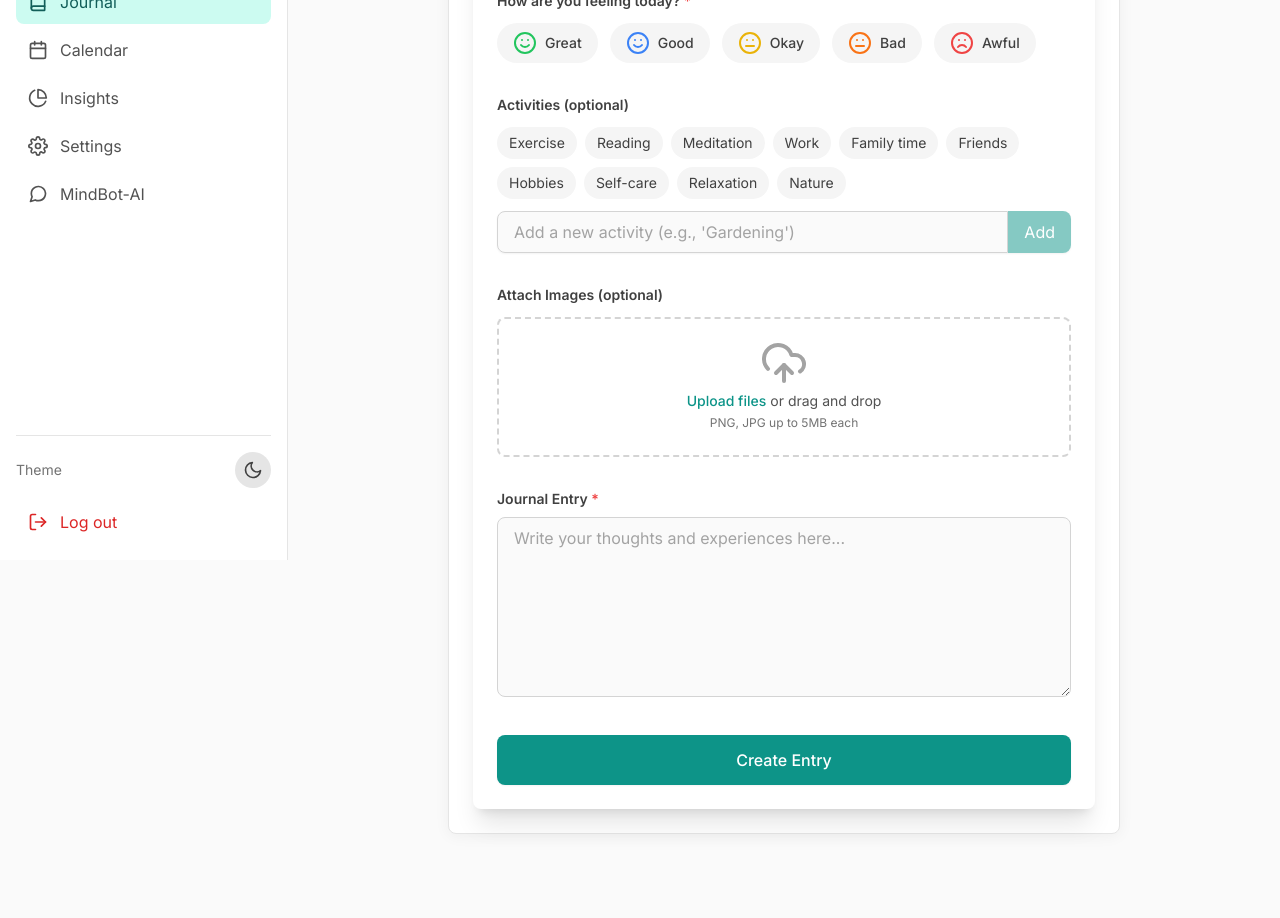
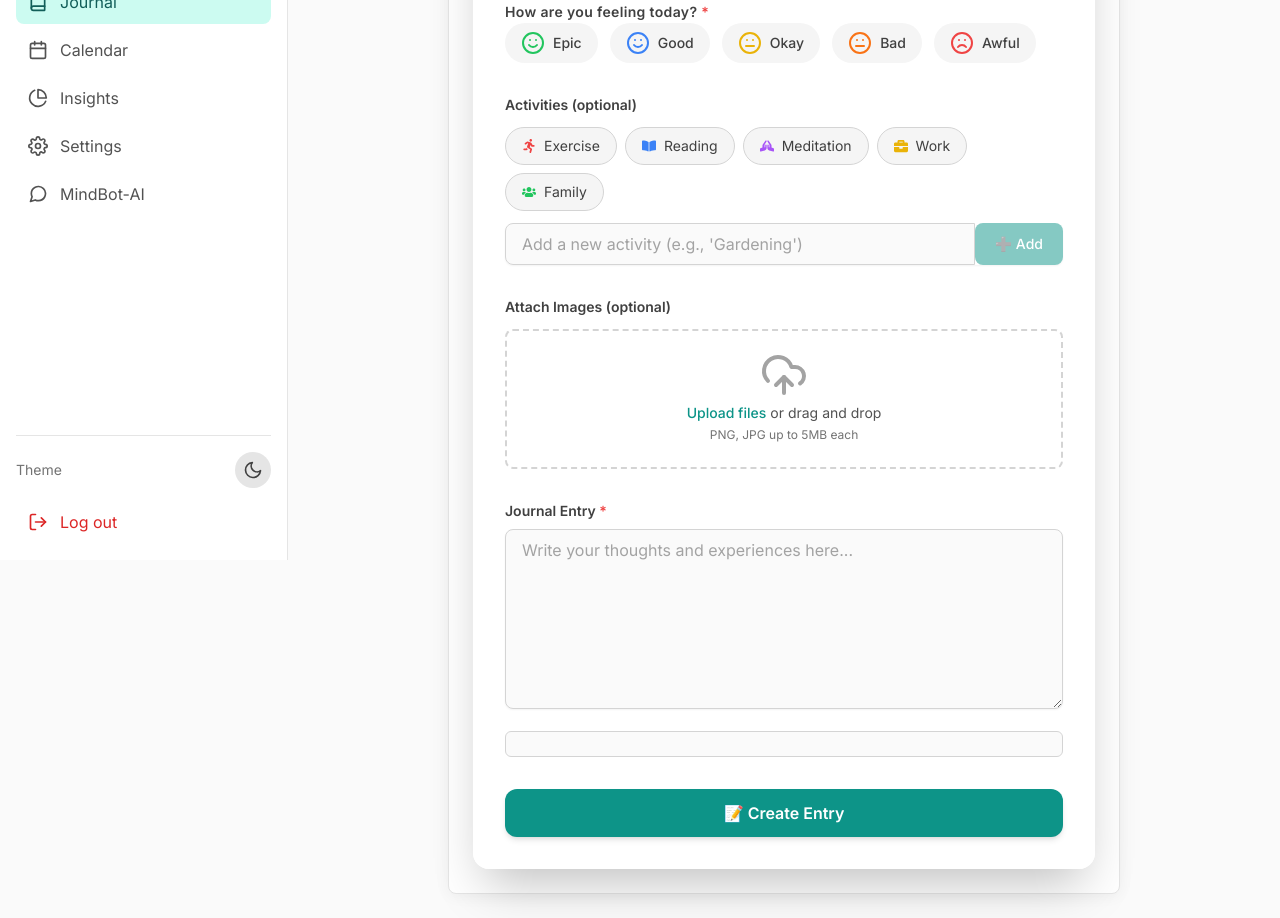
Before and after one commit to utkhere797/MindJournal, a React (Vite) app: page /journal/new in a window 1280 px wide. Shown: the part 240-1158 px from the top of the page. Before the commit the page ends 1098 px from the top, so only its background shows below. Built offline with nearby package versions, Linux system fonts and the light colour scheme; sample sign-in values are in the browser's storage; a web font is replaced by a local one.

Commit message:
UI improvements for journal filters and entry cards

```diff
--- a/package.json
+++ b/package.json
@@ -13,14 +13,16 @@
     "axios": "^1.11.0",
     "chart.js": "^4.4.1",
     "date-fns": "^3.6.0",
+    "dompurify": "^3.2.6",
     "dotenv": "^17.2.0",
     "express": "^5.1.0",
     "framer-motion": "^12.23.6",
     "lucide-react": "^0.525.0",
+    "marked": "^16.1.1",
     "react": "^18.3.1",
     "react-chartjs-2": "^5.2.0",
     "react-dom": "^18.3.1",
-    "react-icons": "^5.0.1",
+    "react-icons": "^5.5.0",
     "react-router-dom": "^6.22.3"
   },
   "devDependencies": {
--- a/src/components/journal/EntryForm.jsx
+++ b/src/components/journal/EntryForm.jsx
@@ -1,9 +1,12 @@
-import { useState, useEffect } from 'react';
+import { useState, useEffect,useRef } from 'react';
 import { Check, Smile, Meh, Frown, UploadCloud, XCircle, Loader2 } from 'lucide-react'; // Switched to lucide-react for different icons
+import { FaRunning, FaBookOpen, FaPrayingHands, FaBriefcase, FaUsers } from 'react-icons/fa';
+import { marked } from "marked";
+import DOMPurify from "dompurify";
 
 // Define mood options with updated colors and lucide-react icons
 const moods = [
-  { id: 'great', label: 'Great', icon: <Smile className="text-green-500" size={24} />, color: 'bg-green-100 dark:bg-green-900/30 text-green-800 dark:text-green-200' },
+  { id: 'great', label: 'Epic', icon: <Smile className="text-green-500" size={24} />, color: 'bg-green-100 dark:bg-green-900/30 text-green-800 dark:text-green-200' },
   { id: 'good', label: 'Good', icon: <Smile className="text-blue-500" size={24} />, color: 'bg-blue-100 dark:bg-blue-900/30 text-blue-800 dark:text-blue-200' },
   { id: 'okay', label: 'Okay', icon: <Meh className="text-yellow-500" size={24} />, color: 'bg-yellow-100 dark:bg-yellow-900/30 text-yellow-800 dark:text-yellow-200' },
   { id: 'bad', label: 'Bad', icon: <Meh className="text-orange-500" size={24} />, color: 'bg-orange-100 dark:bg-orange-900/30 text-orange-800 dark:text-orange-200' },
@@ -30,10 +33,15 @@ const EntryForm = ({ onSubmit, initialData = {} }) => {
   const [isSubmitting, setIsSubmitting] = useState(false);
 
   // Common activities for quick selection
+
   const commonActivities = [
-    'Exercise', 'Reading', 'Meditation', 'Work', 'Family time',
-    'Friends', 'Hobbies', 'Self-care', 'Relaxation', 'Nature'
+  { label: 'Exercise', icon: <FaRunning className="text-red-500" /> },
+  { label: 'Reading', icon: <FaBookOpen className="text-blue-500" /> },
+  { label: 'Meditation', icon: <FaPrayingHands className="text-purple-500" /> },
+  { label: 'Work', icon: <FaBriefcase className="text-yellow-500" /> },
+  { label: 'Family', icon: <FaUsers className="text-green-500" /> }
 ];
+
 
   // Handles changes for text input fields (title, content)
   const handleInputChange = (e) => {
@@ -144,6 +152,7 @@ const EntryForm = ({ onSubmit, initialData = {} }) => {
 
     await Promise.all(uploadPromises); // Wait for all new images to upload
 
+
     // Prepare the final data to be submitted
     const finalEntryData = {
       ...entryData,
@@ -154,8 +163,9 @@ const EntryForm = ({ onSubmit, initialData = {} }) => {
     setIsSubmitting(false); // Reset loading state
   };
 
+
   return (
-    <form onSubmit={handleSubmit} className="space-y-8 p-6 bg-white dark:bg-neutral-900 rounded-lg shadow-xl font-inter">
+    <form onSubmit={handleSubmit} className="space-y-8 p-8 bg-white/90 dark:bg-neutral-900/80 backdrop-blur-md rounded-2xl shadow-2xl">
       {/* Title Input */}
       <div>
         <label htmlFor="title" className="block text-sm font-semibold text-neutral-700 dark:text-neutral-300 mb-2">
@@ -175,7 +185,7 @@ const EntryForm = ({ onSubmit, initialData = {} }) => {
 
       {/* Mood Selection */}
       <div>
-        <label className="block text-sm font-semibold text-neutral-700 dark:text-neutral-300 mb-3">
+        <label className="text-sm font-semibold tracking-wide text-neutral-700 dark:text-neutral-300">
           How are you feeling today? <span className="text-red-500">*</span>
         </label>
         <div className="flex flex-wrap gap-3">
@@ -204,22 +214,33 @@ const EntryForm = ({ onSubmit, initialData = {} }) => {
     Activities (optional)
   </label>
   <div className="flex flex-wrap gap-2 mb-3">
-          {commonActivities.map(activity => (
+    {commonActivities.map(({ label, icon }) => {
+      const isSelected = entryData.activities?.includes(label); // ✅ Define it here
+
+      return (
         <button
-              key={activity}
+          key={label}
           type="button"
-              onClick={() => toggleActivitySelection(activity)}
-              className={`px-3 py-1.5 text-sm rounded-full transition-all duration-200 ${
-                entryData.activities?.includes(activity)
-                  ? 'bg-primary-100 text-primary-800 dark:bg-primary-900/30 dark:text-primary-200 ring-1 ring-primary-400'
-                  : 'bg-neutral-100 text-neutral-700 dark:bg-neutral-800 dark:text-neutral-300 hover:bg-neutral-200 dark:hover:bg-neutral-700'
-              }`}
+          onClick={() => toggleActivitySelection(label)}
+          className={`flex items-center gap-2 px-4 py-2 text-sm rounded-full border transition-all duration-200
+            ${
+              isSelected
+                ? 'bg-primary-100/50 text-primary-800 dark:bg-primary-900/30 dark:text-primary-200 ring-2 ring-primary-400 dark:ring-primary-600 border-primary-400 shadow-sm'
+                : 'bg-neutral-100 text-neutral-700 dark:bg-neutral-800 dark:text-neutral-300 hover:bg-neutral-200 dark:hover:bg-neutral-700 border-neutral-300 dark:border-neutral-700'
+            }
+          `}
         >
-              {activity}
+          {icon}
+          <span>{label}</span>
+          {isSelected && <span className="ml-1 text-green-500">✅</span>}
         </button>
-          ))}
+      );
+    })}
+
+
 
           {/* Render custom activities already added */}
+
       {entryData.activities?.filter(a => !commonActivities.includes(a)).map(activity => (
             <button
               key={activity}
@@ -230,6 +251,8 @@ const EntryForm = ({ onSubmit, initialData = {} }) => {
               {activity}
             </button>
           ))}
+
+
         </div>
 
         {/* Custom Activity Input */}
@@ -244,10 +267,16 @@ const EntryForm = ({ onSubmit, initialData = {} }) => {
           <button
             type="button"
             onClick={addCustomActivity}
-            className="px-4 py-2 bg-primary-600 text-white rounded-r-lg hover:bg-primary-700 focus:outline-none focus:ring-2 focus:ring-primary-500 focus:ring-offset-2 dark:focus:ring-offset-neutral-900 transition-colors duration-200 disabled:opacity-50 disabled:cursor-not-allowed"
             disabled={!newActivityInput.trim()}
+           className={`px-5 py-2 font-medium text-sm rounded-lg
+    text-white bg-primary-600
+    hover:bg-primary-700 active:scale-95
+    focus:outline-none focus:ring-2 focus:ring-primary-500 focus:ring-offset-2
+    dark:focus:ring-offset-neutral-900
+    transition-all duration-200
+    disabled:opacity-50 disabled:cursor-not-allowed disabled:shadow-none shadow-md`}
     >
-            Add
+            ➕ Add
           </button>
         </div>
       </div>
@@ -257,7 +286,7 @@ const EntryForm = ({ onSubmit, initialData = {} }) => {
         <label className="block text-sm font-semibold text-neutral-700 dark:text-neutral-300 mb-3">
           Attach Images (optional)
         </label>
-        <div className="mt-1 flex justify-center px-6 pt-5 pb-6 border-2 border-neutral-300 dark:border-neutral-700 border-dashed rounded-lg">
+        <div className="mt-1 flex justify-center px-6 pt-5 pb-6 border-2 border-neutral-300 dark:border-neutral-700 border-dashed rounded-lg border-neutral-300 dark:border-neutral-700 transition-all duration-200 hover:border-primary-500 hover:bg-primary-50 dark:hover:bg-primary-900/10">
           <div className="space-y-1 text-center">
             <UploadCloud className="mx-auto h-12 w-12 text-neutral-400" />
             <div className="flex text-sm text-neutral-600 dark:text-neutral-400">
@@ -277,11 +306,11 @@ const EntryForm = ({ onSubmit, initialData = {} }) => {
           <div className="mt-4 grid grid-cols-2 sm:grid-cols-3 md:grid-cols-4 gap-4">
             {imagePreviews.map((preview, index) => (
               <div key={index} className="relative group">
-                <img src={preview} alt={`preview ${index}`} className="h-28 w-full object-cover rounded-md shadow-sm border border-neutral-200 dark:border-neutral-700" />
+                <img src={preview} alt={`preview ${index}`} className="h-28 w-full object-cover rounded-md shadow-sm border border-neutral-200 dark:border-neutral-700 transition-transform duration-300 ease-in-out group-hover:scale-[1.02]" />
                 <button
                   type="button"
                   onClick={() => removeImage(index)}
-                  className="absolute top-1 right-1 bg-red-500 text-white rounded-full p-1 opacity-0 group-hover:opacity-100 transition-opacity duration-200 flex items-center justify-center"
+                  className="absolute top-1 right-1 bg-red-500/90 text-white rounded-full p-1 backdrop-blur-md shadow-md opacity-0 group-hover:opacity-100 transition-all duration-200 hover:scale-110"
                   aria-label="Remove image"
                 >
                   <XCircle size={16} />
@@ -303,25 +332,44 @@ const EntryForm = ({ onSubmit, initialData = {} }) => {
           value={entryData.content}
           onChange={handleInputChange}
           required
-          className="w-full px-4 py-2 border border-neutral-300 dark:border-neutral-700 rounded-lg focus:ring-2 focus:ring-primary-500 focus:border-transparent outline-none bg-neutral-50 dark:bg-neutral-800 text-neutral-900 dark:text-neutral-100 placeholder-neutral-400 dark:placeholder-neutral-500 min-h-[180px] transition-colors duration-200 resize-y"
+          className="w-full px-4 py-2 border border-neutral-300 dark:border-neutral-700 rounded-lg
+      bg-neutral-50 dark:bg-neutral-800 text-neutral-900 dark:text-neutral-100
+      placeholder-neutral-400 dark:placeholder-neutral-500
+      focus:outline-none focus:ring-2 focus:ring-primary-500 focus:border-transparent
+      shadow-sm focus:shadow-primary-200/50 dark:focus:shadow-primary-900/30
+      min-h-[180px] resize-y transition-all duration-200"
           placeholder="Write your thoughts and experiences here..."
         />
+
+
+         <div className="mt-4 p-3 border border-neutral-300 dark:border-neutral-700 rounded-md
+      bg-neutral-50 dark:bg-neutral-900 text-sm prose dark:prose-invert max-w-none">
+    <div dangerouslySetInnerHTML={{ __html: DOMPurify.sanitize(marked(entryData.content || "")) }} />
+  </div>
       </div>
 
       {/* Submit Button */}
-      <div>
+      <div className="mt-6">
         <button
           type="submit"
-          className="w-full flex items-center justify-center px-6 py-3 border border-transparent text-base font-medium rounded-lg shadow-sm text-white bg-primary-600 hover:bg-primary-700 focus:outline-none focus:ring-2 focus:ring-offset-2 focus:ring-primary-500 dark:focus:ring-offset-neutral-900 transition-colors duration-200 disabled:opacity-50 disabled:cursor-not-allowed"
+          className="w-full flex items-center justify-center gap-2 px-6 py-3 text-base font-semibold rounded-xl
+      text-white bg-primary-600 hover:bg-primary-700
+      focus:outline-none focus:ring-2 focus:ring-offset-2 focus:ring-primary-500
+      dark:focus:ring-offset-neutral-900
+      transition-all duration-200 ease-in-out
+      disabled:opacity-50 disabled:cursor-not-allowed
+      shadow-md hover:shadow-lg active:scale-[0.98]"
           disabled={isSubmitting}
         >
           {isSubmitting ? (
             <>
-              <Loader2 className="mr-2 h-5 w-5 animate-spin" />
+              <Loader2 className="h-5 w-5 animate-spin" />
+               <span className="animate-pulse">
               {initialData.id ? 'Saving...' : 'Creating...'}
+              </span>
             </>
           ) : (
-            initialData.id ? 'Save Changes' : 'Create Entry'
+            initialData.id ? '💾 Save Changes' : '📝 Create Entry'
           )}
         </button>
       </div>
```
Also changed, not shown: src/components/journal/EntryCard.jsx (+27 -19 lines), src/pages/Journal.jsx (+18 -18 lines), 1 other file (tests, documents, lock files or other folders). Lines whose indentation alone changed are shown as unchanged.
